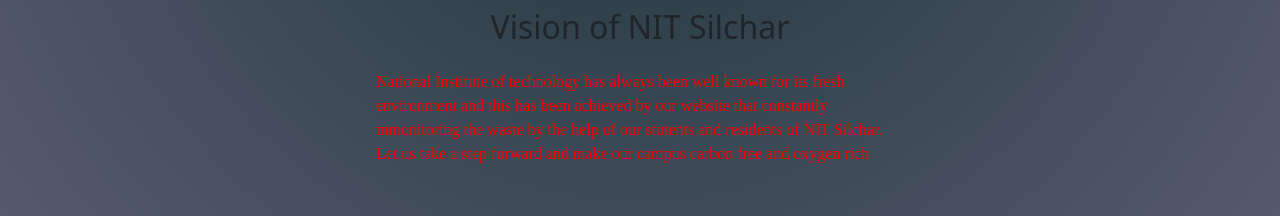
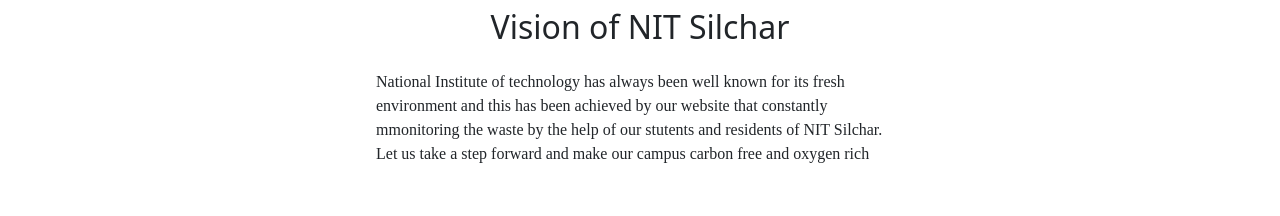
Before and after one commit to AbhishekGupta-193/NITS_HACKS5.0, a React (Create React App) app in the folder task_manager_MERN-main/nits_hacks_project/: page / in a window 1280 px wide. Shown: the part 865-1081 px from the top of the page. Built offline with nearby package versions, Linux system fonts and the light colour scheme; no server answers.

Commit message:
css body

```diff
--- a/task_manager_MERN-main/nits_hacks_project/src/Components/frontend_/MainPage/Main.js
+++ b/task_manager_MERN-main/nits_hacks_project/src/Components/frontend_/MainPage/Main.js
@@ -9,8 +9,8 @@
   return (
     <div>
       <Navbar userName={userName}/>
-      <Cards  todo={todo} setTodo={setTodo}/>
-      <User/>
+      {/* <Cards  todo={todo} setTodo={setTodo}/> */}
+      {/* <User/> */}
     </div>
   );
 };
--- a/task_manager_MERN-main/nits_hacks_project/src/Components/frontend_/User/User.css
+++ b/task_manager_MERN-main/nits_hacks_project/src/Components/frontend_/User/User.css
@@ -1,13 +1,3 @@
-body {
-    background: rgb(2, 0, 36);
-    background: radial-gradient(
-      circle,
-      rgba(2, 0, 36, 1) 0%,
-      rgba(30, 54, 59, 1) 0%,
-      rgba(93, 93, 116, 1) 100%
-    );
-  }
-
   .container {
     display: flex !important;
     flex-direction: column;
@@ -25,11 +15,6 @@
     border-radius: 5px;
     background: #fff;
   }
-  .field {
-    /* background-color: crimson; */
-    /* border:2PX solid blue; */
-
-  }
   pre {
     width: 70%;
     color: #fff;
@@ -39,6 +24,3 @@
   button {
     background: #0563b4 !important;
   }
-  p {
-    color: red;
-  }
```
